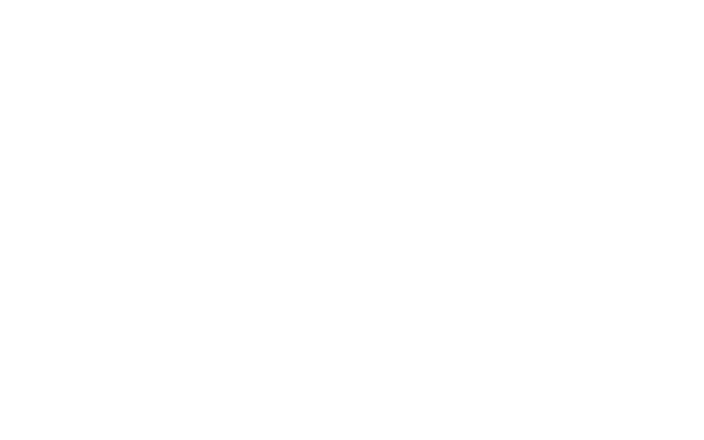
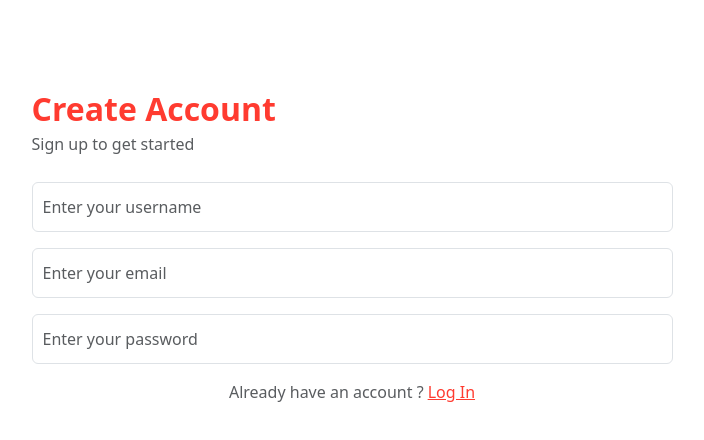
Before and after one commit to MasterIfeanyi/QuickMart, a React (Vite) app: page /signup in a window 1280 px wide. Before the commit this address had no page. Shown: the top 440 px of the page, without its empty margins (288-992 px from the left). Built offline with nearby package versions, Linux system fonts and the light colour scheme.

Commit message:
add input elements

```diff
--- a/src/App.jsx
+++ b/src/App.jsx
@@ -1,6 +1,7 @@
 import './App.css'
 import Layout from './Layout/Layout'
 import SplashScreen from './Components/splash screen/SplashScreen'
+import Signup from './Components/create/Signup'
 import { BrowserRouter as Router, Routes, Route } from 'react-router-dom'
 import AuthScreen from './Components/auth/AuthScreen'
 
@@ -15,7 +16,7 @@
         <Routes>
           <Route path="/" element={<SplashScreen />} />
           <Route path="auth" element={<AuthScreen />} />
-
+          <Route path="signup" element={<Signup />} />
         </Routes>
       </Layout>
     </Router>
--- a/src/Components/auth/AuthScreen.jsx
+++ b/src/Components/auth/AuthScreen.jsx
@@ -13,8 +13,8 @@
                     <h1>Skip the store, shop from home</h1>
                     <p>Order groceries in a few taps and get them delivered to your door</p>
                     <div className="btns">
-                        <Link className="btn btn-brand">Create account</Link>
-                        <Link className="btn btn-outline-brand">Sign in</Link>
+                        <Link to="/signup" className="btn btn-brand">Create account</Link>
+                        <Link to="/login" className="btn btn-outline-brand">Sign in</Link>
                     </div>
                 </div>
 
--- /dev/null
+++ b/src/Components/create/Signup.css
@@ -0,0 +1,17 @@
+.section-title h2 {
+    color: var(--brand);
+}
+
+
+.logIn {
+    cursor: pointer;
+    text-decoration: underline;
+    color: var(--brand);
+}
+
+.custom-input {
+    border-color: #dee2e6;
+    outline: none;
+    box-shadow: none;
+    padding: 12px 10px;
+}
--- a/src/Components/create/Signup.jsx
+++ b/src/Components/create/Signup.jsx
@@ -1,21 +1,62 @@
+import { useState } from "react"
+import { Link } from "react-router-dom"
+import "./Signup.css"
 
 const Signup = () => {
 
+    const [name, setName] = useState("")
+    const [password, setPassword] = useState("")
+    const [email, setEmail] = useState("")
 
 
   return (
     <section className="section">
         <div className="container">
-            <div className="row align-items-center">
+
+            <div className="row justify-content-center align-items-center">
+
                 <div className="col-lg-7">
+
+
+                    <div className="section-title">
+                        <h2 className="fw-bold mb-1">Create Account</h2>
+                        <p className="text-muted mb-4">Sign up to get started</p>
+                    </div>
+
                     <form action="" className="row">
-                        <div className="input-group">
+                        <div className="input-group mb-3">
                             <input
-                                type="text" className="form-control"
-
+                                type="text" className="form-control custom-input"
+                                placeholder="Enter your username"
+                            />
+                        </div>
+                        <div className="input-group mb-3">
+                            <input
+                                type="email" className="form-control custom-input"
+                                placeholder="Enter your email"
+                                value={email}
+                                onChange={(e) => setEmail(e.target.value)}
+                            />
+                        </div>
+                        <div className="input-group mb-3">
+                            <input
+                                type="password" className="form-control custom-input"
+                                placeholder="Enter your password"
+                                value={password}
+                                onChange={(e) => setPassword(e.target.value)}
                             />
                         </div>
                     </form>
+
+                    <footer className="text-center mt-auto">
+                        <p className="text-muted">
+                            Already have an account ?
+                            <Link to="/login" className="ms-1 fw-medium logIn">
+                                Log In
+                            </Link>
+                        </p>
+                    </footer>
+
                 </div>
             </div>
         </div>
```
